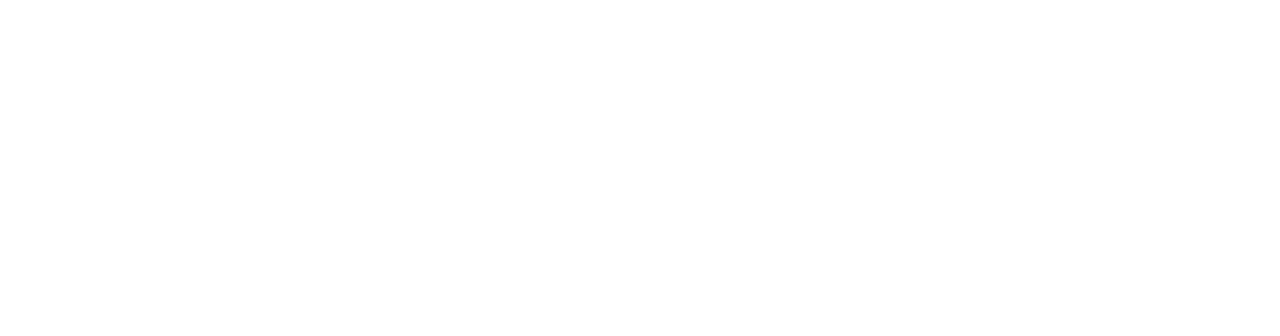
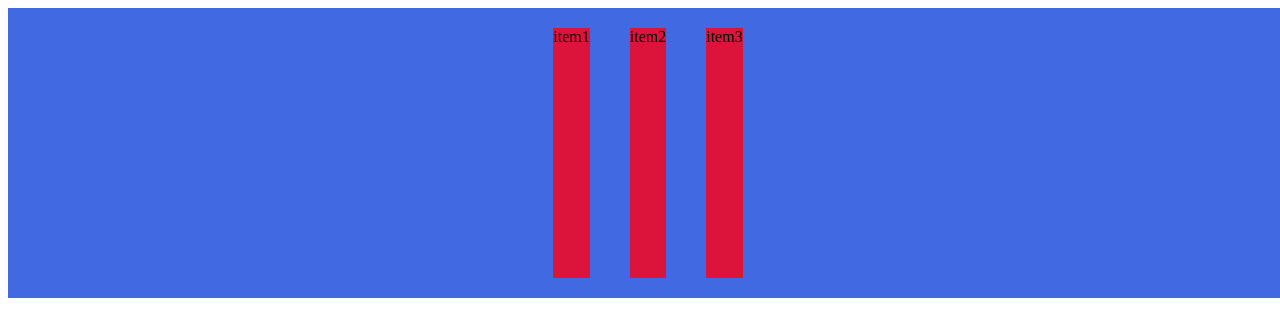
Before and after one commit to DarXik/wba-pitra-david-2k, a plain HTML site: page individual-work/css-flex-1/index.html in a window 1280 px wide. Drawn offline with Linux system fonts and the light colour scheme.

Commit message:
half work

```diff
--- a/individual-work/css-flex-1/index.html
+++ b/individual-work/css-flex-1/index.html
@@ -1,18 +1,22 @@
 <!DOCTYPE html>
 <html lang="en">
+
 <head>
     <meta charset="UTF-8">
     <meta http-equiv="X-UA-Compatible" content="IE=edge">
     <meta name="viewport" content="width=device-width, initial-scale=1.0">
-    <title>Document</title>
+    <title>Individual-work</title>
     <link rel="stylesheet" href="style.css">
 </head>
+
 <body>
-
-    <div class=".flex-container">
-        <div class=".flex-items:nth-child(1)"></div>
-        <div class=".flex-items:nth-child(2)"></div>
-        <div class=".flex-items:nth-child(3)"></div>
+    <div class="page-container">
+        <div class="flex-container">
+            <div class="flex-items">item1</div>
+            <div class="flex-items">item2</div>
+            <div class="flex-items">item3</div>
+        </div>
     </div>
 </body>
+
 </html>
--- a/individual-work/css-flex-1/style.css
+++ b/individual-work/css-flex-1/style.css
@@ -1,10 +1,24 @@
+.page-container {
+    width: 100vw;
+    height: 100vh;
+    justify-content: center;
+}
+
 .flex-container {
-    display: inline-flex;
+    display: flex;
     flex-direction: row;
     flex-wrap: nowrap;
-    justify-content: flex-start;
-    align-items: stretch;
-    align-content: stretch;
+    justify-content: center;
+    align-items: normal;
+    align-content: normal;
+    background-color: royalblue;
+    width: 100%;
+}
+
+.flex-items {
+    background-color: crimson;
+    margin: 20px;
+    height: 250px;
 }
 
 .flex-items:nth-child(1) {
```
Lines whose indentation alone changed are shown as unchanged.
